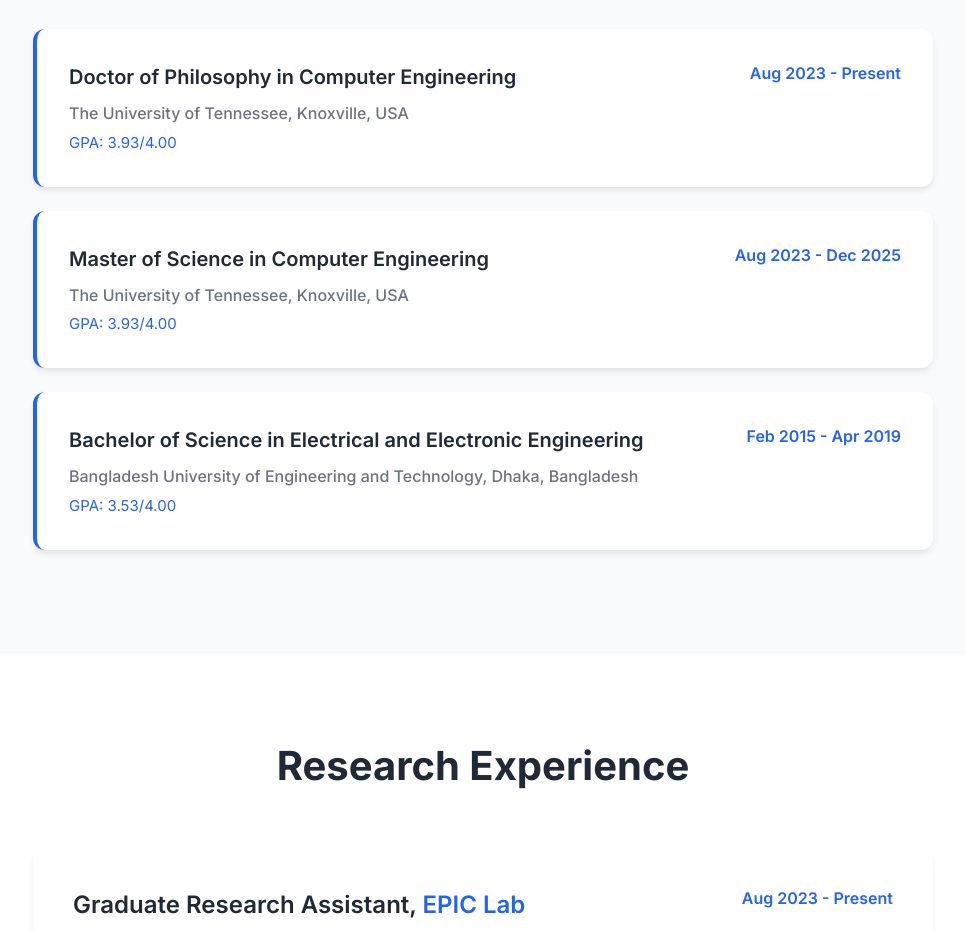
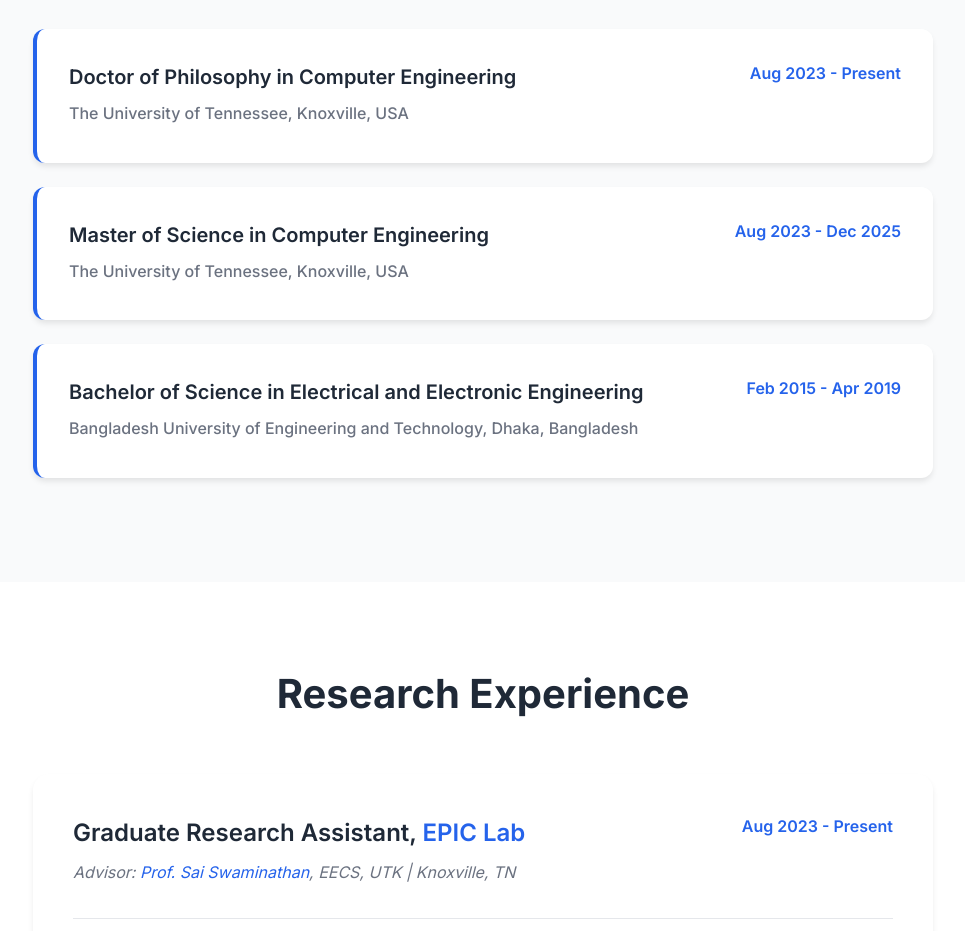
Before and after one commit to imranfahad137/portfolio-website, a plain HTML site: page index.html in a window 1280 px wide. Shown: the part 1960-2891 px from the top of the page, without its empty margins (157-1122 px from the left). Drawn offline with Linux system fonts and the light colour scheme.

Commit message:
Remove GPA/CGPA information from education section

```diff
--- a/index.html
+++ b/index.html
@@ -114,7 +114,6 @@
                     </div>
                     <div class="education-details">
                         <p class="education-institution">The University of Tennessee, Knoxville, USA</p>
-                        <p class="education-gpa">GPA: 3.93/4.00</p>
                     </div>
                 </div>
                 <div class="education-item">
@@ -124,7 +123,6 @@
                     </div>
                     <div class="education-details">
                         <p class="education-institution">The University of Tennessee, Knoxville, USA</p>
-                        <p class="education-gpa">GPA: 3.93/4.00</p>
                     </div>
                 </div>
                 <div class="education-item">
@@ -134,7 +132,6 @@
                     </div>
                     <div class="education-details">
                         <p class="education-institution">Bangladesh University of Engineering and Technology, Dhaka, Bangladesh</p>
-                        <p class="education-gpa">GPA: 3.53/4.00</p>
                     </div>
                 </div>
             </div>
```
